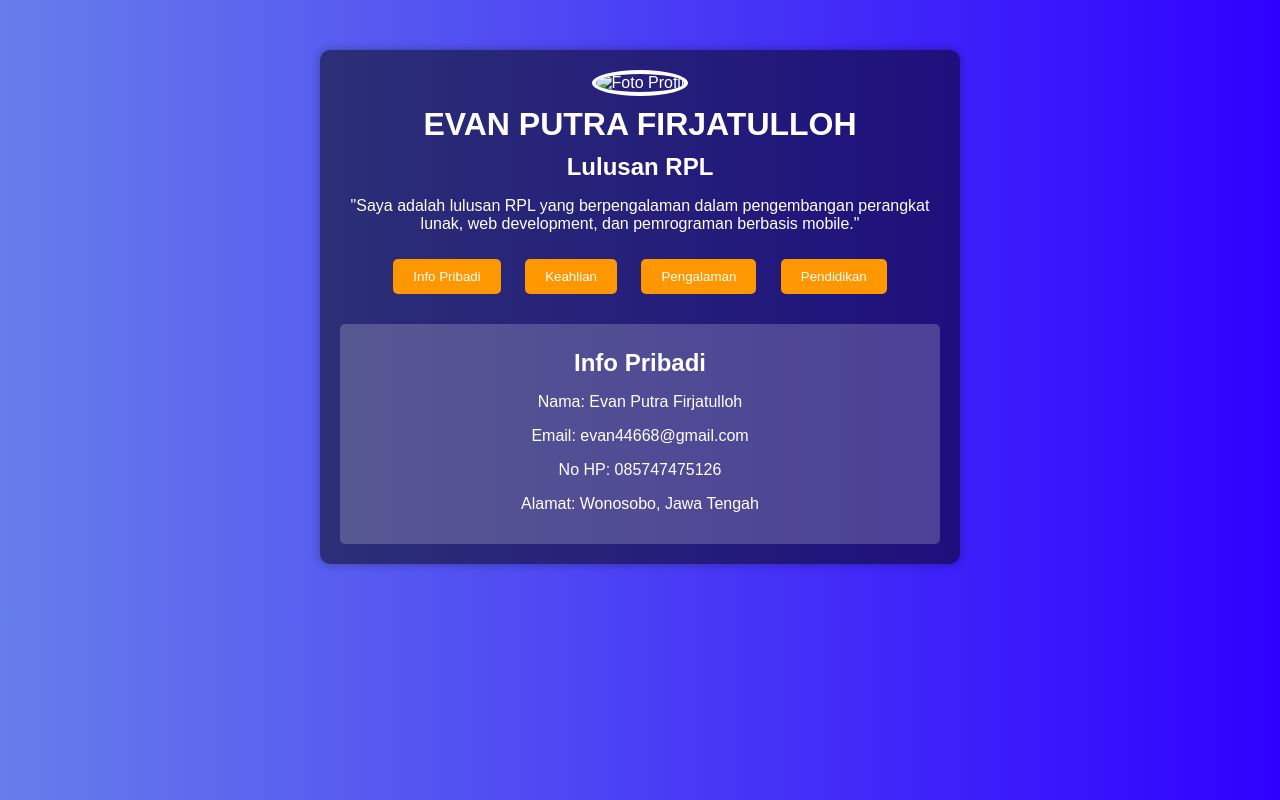
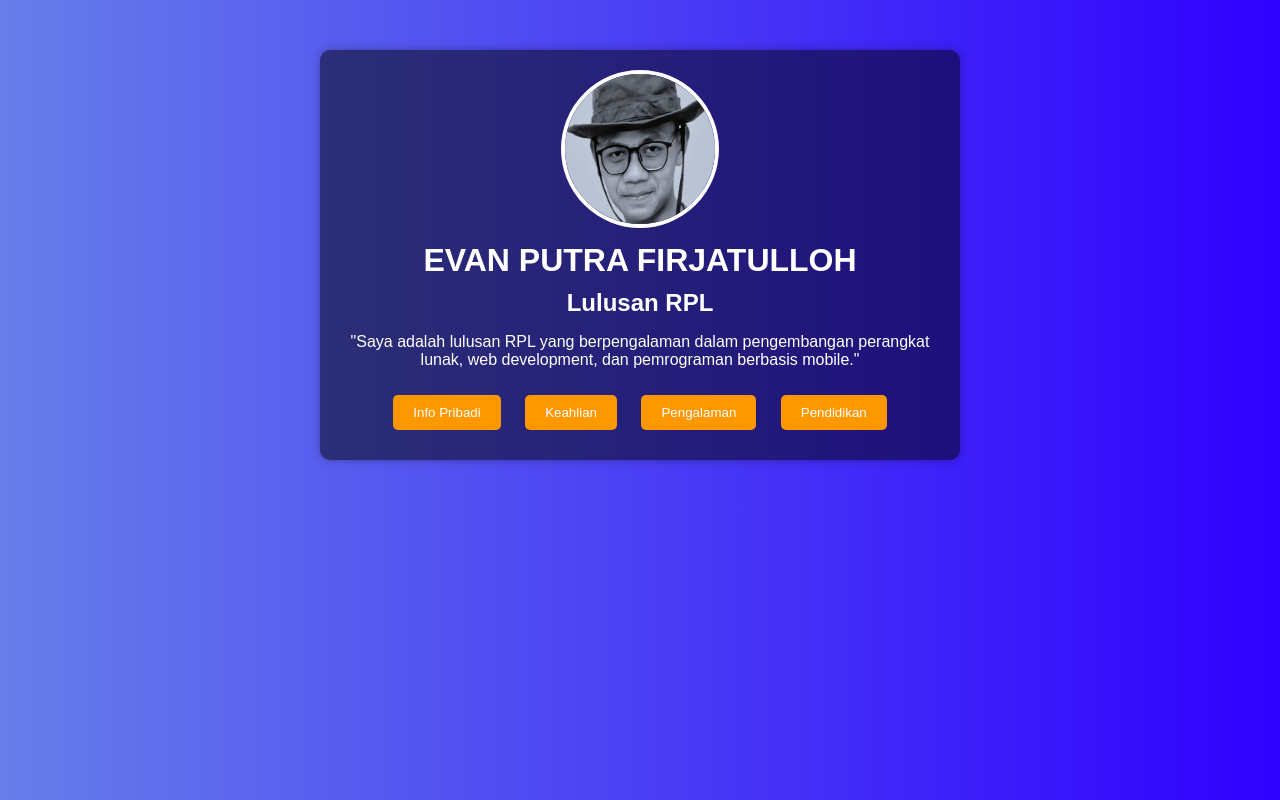
Before and after one commit to Evanputra77/CV, a plain HTML site: page Index.html in a window 1280 px wide. Drawn offline with Linux system fonts and the light colour scheme.

Commit message:
Add files via upload

```diff
--- a/Index.html
+++ b/Index.html
@@ -1,7 +1,7 @@
 <!DOCTYPE html>
-<!-- saved from url=(0034)file:///D:/WEB%20CV%20EVAN/cv.html -->
-<html lang="id"><head><meta http-equiv="Content-Type" content="text/html; charset=UTF-8">
-
+<html lang="id">
+<head>
+    <meta charset="UTF-8">
     <meta name="viewport" content="width=device-width, initial-scale=1.0">
     <title>Virtual CV - RPL</title>
     <style>
@@ -54,17 +54,17 @@
 </head>
 <body>
     <div class="container">
-        <img src="./EVAN CV - RPL_files/WhatsApp Image 2025-01-20 at 14.26.35.jpeg" alt="Foto Profil">
+        <img src="WhatsApp Image 2025-01-20 at 14.26.35.jpeg" alt="Foto Profil">
         <h1>EVAN PUTRA FIRJATULLOH</h1>
         <h2>Lulusan RPL</h2>
         <p>"Saya adalah lulusan RPL yang berpengalaman dalam pengembangan perangkat lunak, web development, dan pemrograman berbasis mobile."</p>
 
-        <button class="btn" onclick="toggleInfo(&#39;infoPribadi&#39;)">Info Pribadi</button>
-        <button class="btn" onclick="toggleInfo(&#39;keahlian&#39;)">Keahlian</button>
-        <button class="btn" onclick="toggleInfo(&#39;pengalaman&#39;)">Pengalaman</button>
-        <button class="btn" onclick="toggleInfo(&#39;pendidikan&#39;)">Pendidikan</button>
+        <button class="btn" onclick="toggleInfo('infoPribadi')">Info Pribadi</button>
+        <button class="btn" onclick="toggleInfo('keahlian')">Keahlian</button>
+        <button class="btn" onclick="toggleInfo('pengalaman')">Pengalaman</button>
+        <button class="btn" onclick="toggleInfo('pendidikan')">Pendidikan</button>
 
-        <div id="infoPribadi" class="info-box" style="display: block;">
+        <div id="infoPribadi" class="info-box">
             <h2>Info Pribadi</h2>
             <p>Nama: Evan Putra Firjatulloh</p>
             <p>Email: evan44668@gmail.com</p>
@@ -72,7 +72,7 @@
             <p>Alamat: Wonosobo, Jawa Tengah</p>
         </div>
 
-        <div id="keahlian" class="info-box" style="display: none;">
+        <div id="keahlian" class="info-box">
             <h2>Keahlian</h2>
             <ul>
                 <li>HTML, CSS, JavaScript</li>
@@ -82,14 +82,14 @@
             </ul>
         </div>
 
-        <div id="pengalaman" class="info-box" style="display: none;">
+        <div id="pengalaman" class="info-box">
             <h2>Pengalaman</h2>
             <p>Internship di Perusahaan IT selama 6 bulan</p>
             <p>Membuat aplikasi CALCULATOR berbasis mobile</p>
             <p>Mengembangkan website portofolio interaktif</p>
         </div>
 
-        <div id="pendidikan" class="info-box" style="display: none;">
+        <div id="pendidikan" class="info-box">
             <h2>Pendidikan</h2>
             <p>SMK N 1 Wonosobo - Lulus Tahun 2026</p>
 
@@ -108,6 +108,5 @@
             });
         }
     </script>
-
-
-</body></html>
+</body>
+</html>
```
Also changed, not shown: foto.jpeg (added).
